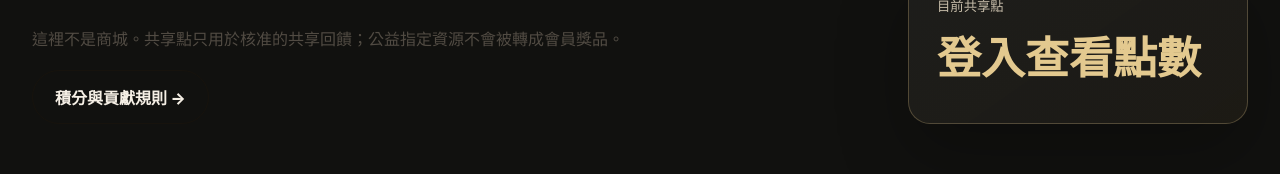
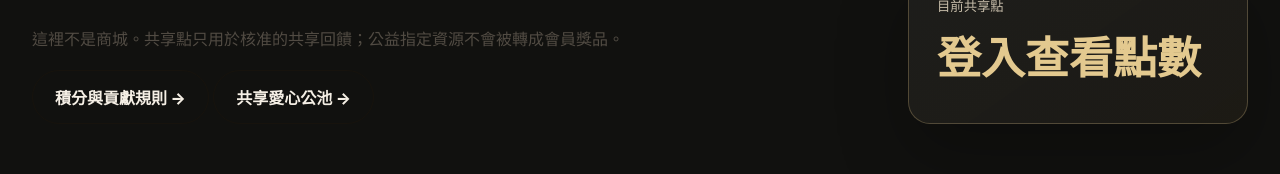
Before and after one commit to RCSCA-Taiwan/rcsca-v2, a Next.js app: page /share-market in a window 1280 px wide. Shown: the part 437-611 px from the top of the page. Built offline with nearby package versions, Linux system fonts and the light colour scheme; no server answers; the database is empty.

Commit message:
feat: link love pool preview from market and sharing rules

```diff
--- a/app/share-market/page.tsx
+++ b/app/share-market/page.tsx
@@ -116,7 +116,7 @@ export default function ShareMarket() {
   return <main className="marketPage"><SiteHeader />
     <section className="marketHero"><div className="portalWrap"><div>
       <div className="eyebrow">1% 共享所</div><h1>{t('market.title')}</h1><p>{t('market.lead')}</p>
-      <a className="outlineLight" href="/sharing-rules">{c.rules} →</a>
+      <a className="outlineLight" href="/sharing-rules">{c.rules} →</a> <a className="outlineLight" href="/love-pool">共享愛心公池 →</a>
     </div><div className="marketWallet"><small>{t('market.points')}</small>
       <strong aria-live="polite">{balance}</strong>
       {!loading && !readError && account.signed && <span>Lv.{account.level} · {account.footprints} {c.footprints}</span>}
```
